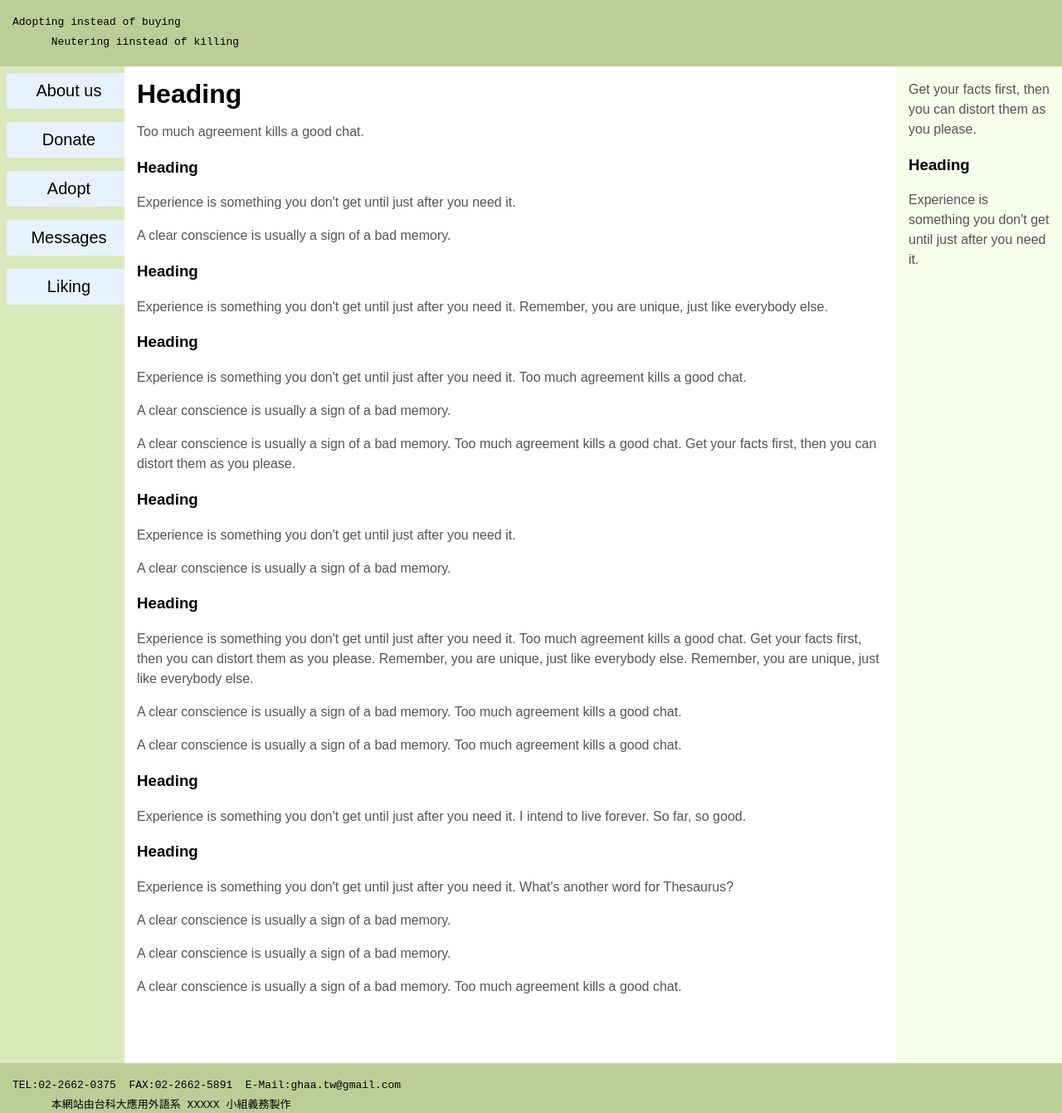
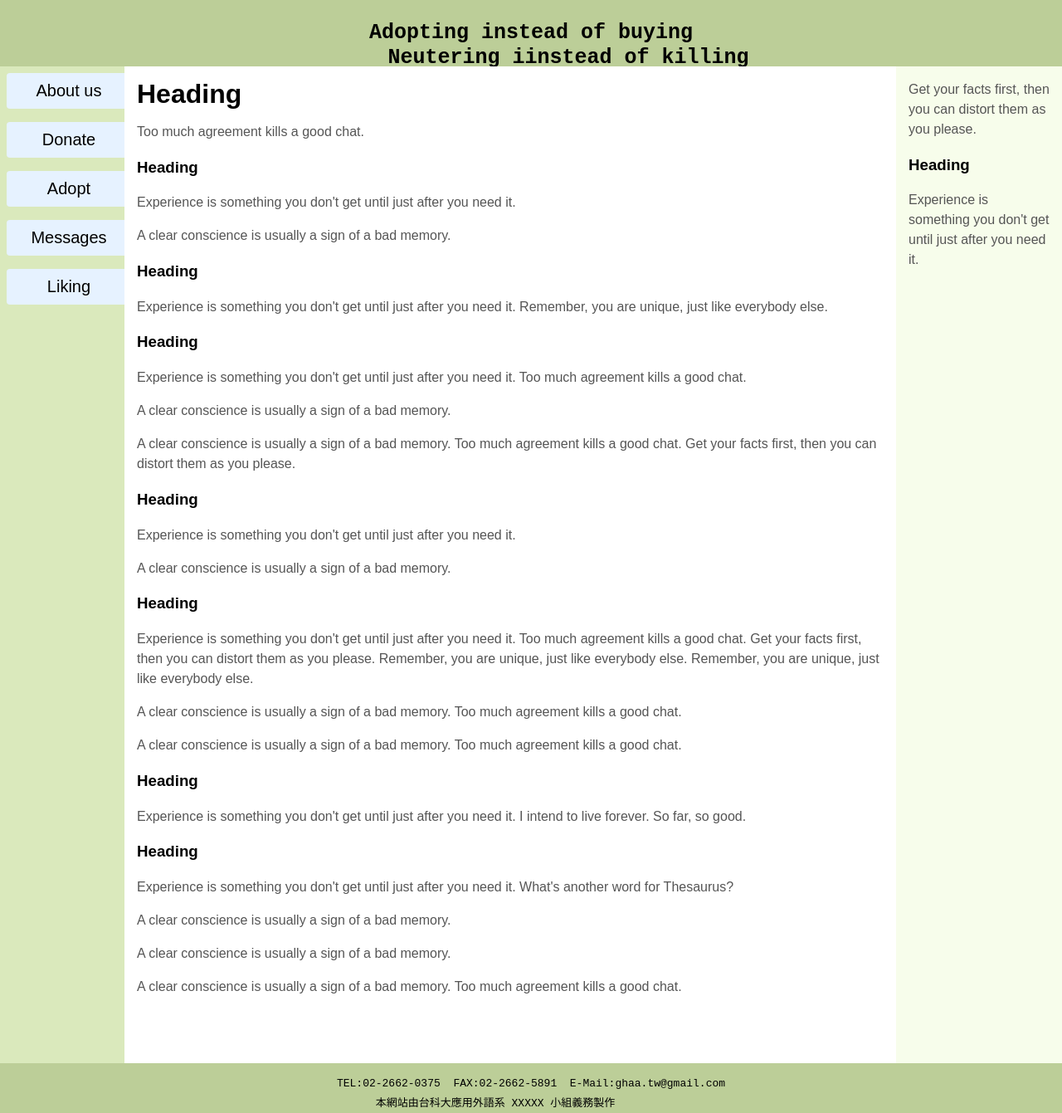
Before and after one commit to ppeennyy/dogcat, a Django app: page / in a window 1280 px wide. Shown: the whole page at 83% size. Run offline with Django 3.2, Linux system fonts and the light colour scheme.

Commit message:
fix header and footer

```diff
--- a/mysite/templates/index.html
+++ b/mysite/templates/index.html
@@ -99,6 +99,18 @@
 
     .innertube {
     margin: 15px; /* Provides padding for the content */
+    }
+    .innerfooter {
+    display: table;
+    margin:0 auto;
+    }
+    .innerheader {
+    display: table;
+    margin: 0 auto;
+    font-size: 25px;
+    font-weight: bolder;
+    text-align: center;
+    line-height: 1.2em;
     }
 
     p {
@@ -141,8 +153,8 @@
 </head>
 <body>
   <header id="header">
-    <div class="innertube">
-                <pre>Adopting instead of buying
+    <div class="innerheader">
+                      <pre>Adopting instead of buying
       Neutering iinstead of killing</pre>
     </div>
   </header>
@@ -169,8 +181,8 @@
   </div>
 
   <footer id="footer">
-    <div class="innertube">
-                <pre>TEL:02-2662-0375  FAX:02-2662-5891  E-Mail:ghaa.tw@gmail.com
+    <div class="innerfooter">
+                      <pre>TEL:02-2662-0375  FAX:02-2662-5891  E-Mail:ghaa.tw@gmail.com
       本網站由台科大應用外語系 XXXXX 小組義務製作 </pre>
     </div>
   </footer>
```
Also changed, not shown: other parts of mysite/templates/index.html (+1 -1 lines).
